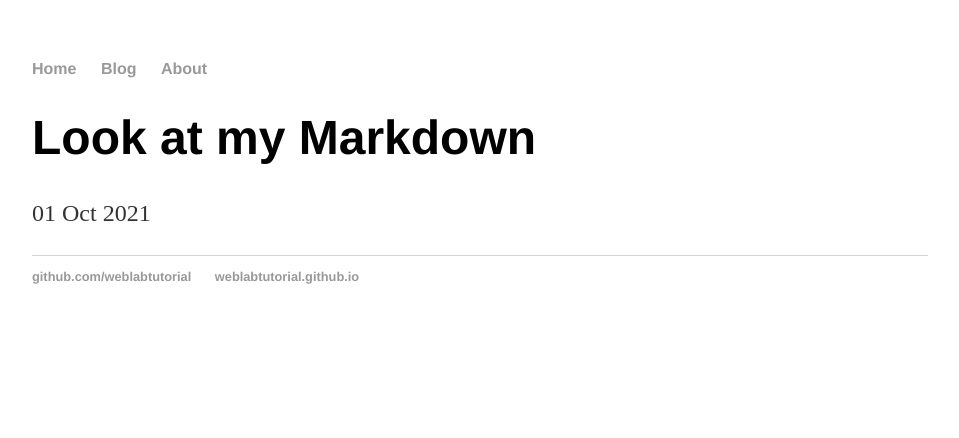
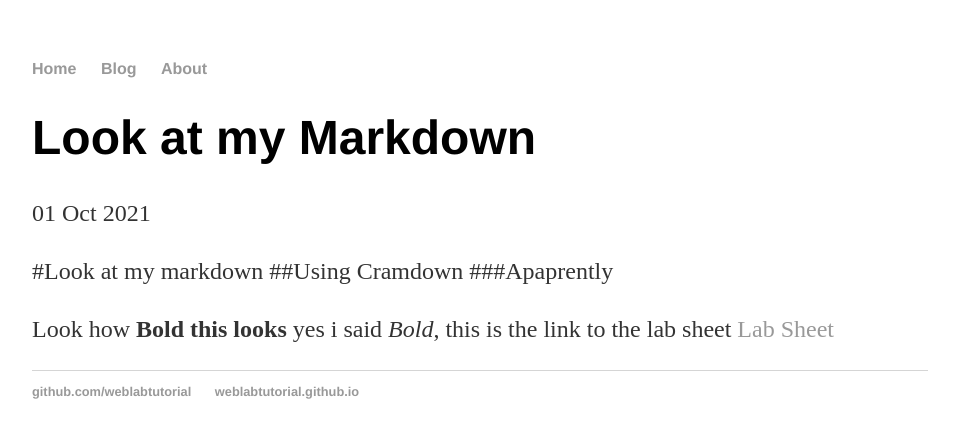
Before and after one commit to AlbaraaOthman/AlbaraaOthman.github.io, a Jekyll site: the page built from _posts/2021-10-01-lookatmymarkdown.md, in a window 1280 px wide. Shown: the top 438 px of the page, without its empty margins (160-1119 px from the left). Built offline with Jekyll 4.4.1, drawn with Linux system fonts in a browser that asks for light colours.

Commit message:
Update 2021-10-01-lookatmymarkdown.md

```diff
--- a/_posts/2021-10-01-lookatmymarkdown.md
+++ b/_posts/2021-10-01-lookatmymarkdown.md
@@ -3,3 +3,8 @@ layout: post
 title: "Look at my Markdown"
 date: 2021-10-01
 ---
+#Look at my markdown
+##Using Cramdown
+###Apaprently
+
+Look how **Bold this looks** yes i said *Bold*, this is the link to the lab sheet [Lab Sheet](https://canvas.hw.ac.uk/courses/5395/pages/f28wp-web-programming-material?module_item_id=644006)
```
